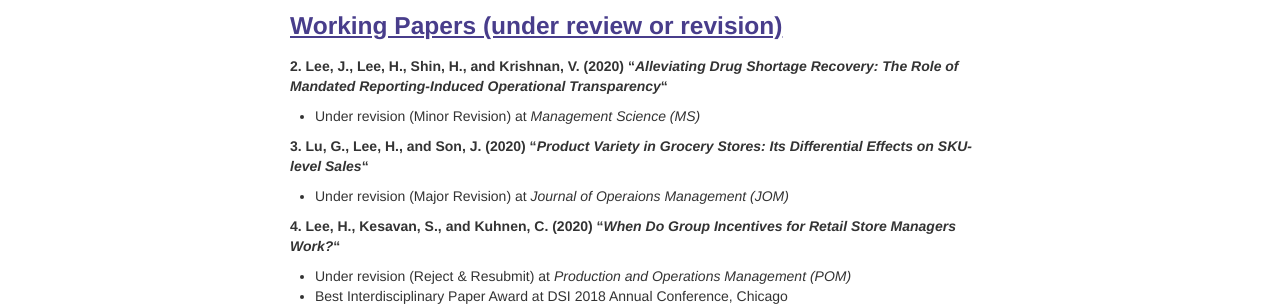
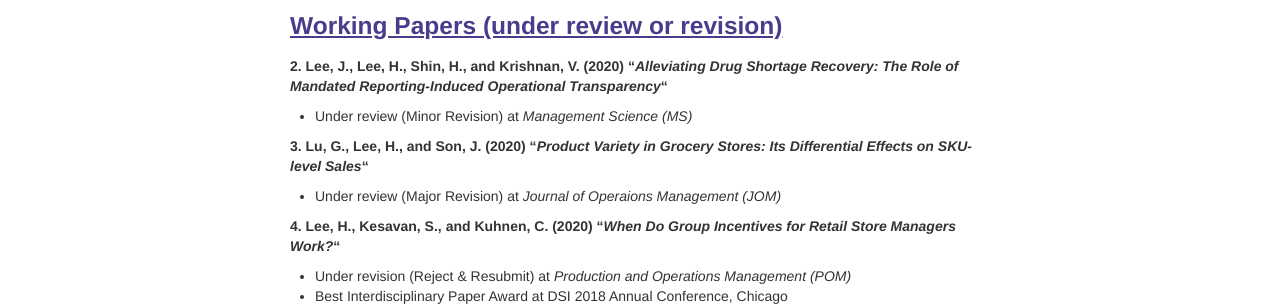
Before and after one commit to lordya2/lordya2.github.io, a Jekyll site: the page built from pages/research.md, in a window 1280 px wide. Shown: the part 506-812 px from the top of the page. Built offline with Jekyll 4.4.1, drawn with Linux system fonts in a browser that asks for light colours.

Commit message:
Update research.md

```diff
--- a/pages/research.md
+++ b/pages/research.md
@@ -19,10 +19,10 @@ description: Hyun Seok ("Huck") Lee's Research
 
 ### <u>Working Papers (under review or revision)</u>
 **2. Lee, J., Lee, H., Shin, H., and Krishnan, V. (2020) "*Alleviating Drug Shortage Recovery: The Role of Mandated Reporting-Induced Operational Transparency*"**
-   * Under revision (Minor Revision) at *Management Science (MS)*
+   * Under review (Minor Revision) at *Management Science (MS)*
 
 **3. Lu, G., Lee, H., and Son, J. (2020) "*Product Variety in Grocery Stores: Its Differential Effects on SKU-level Sales*"**
-   * Under revision (Major Revision) at *Journal of Operaions Management (JOM)*
+   * Under review (Major Revision) at *Journal of Operaions Management (JOM)*
 
 **4. Lee, H., Kesavan, S., and Kuhnen, C. (2020) "*When Do Group Incentives for Retail Store Managers Work?*"**
    * Under revision (Reject & Resubmit) at *Production and Operations Management (POM)*
```
